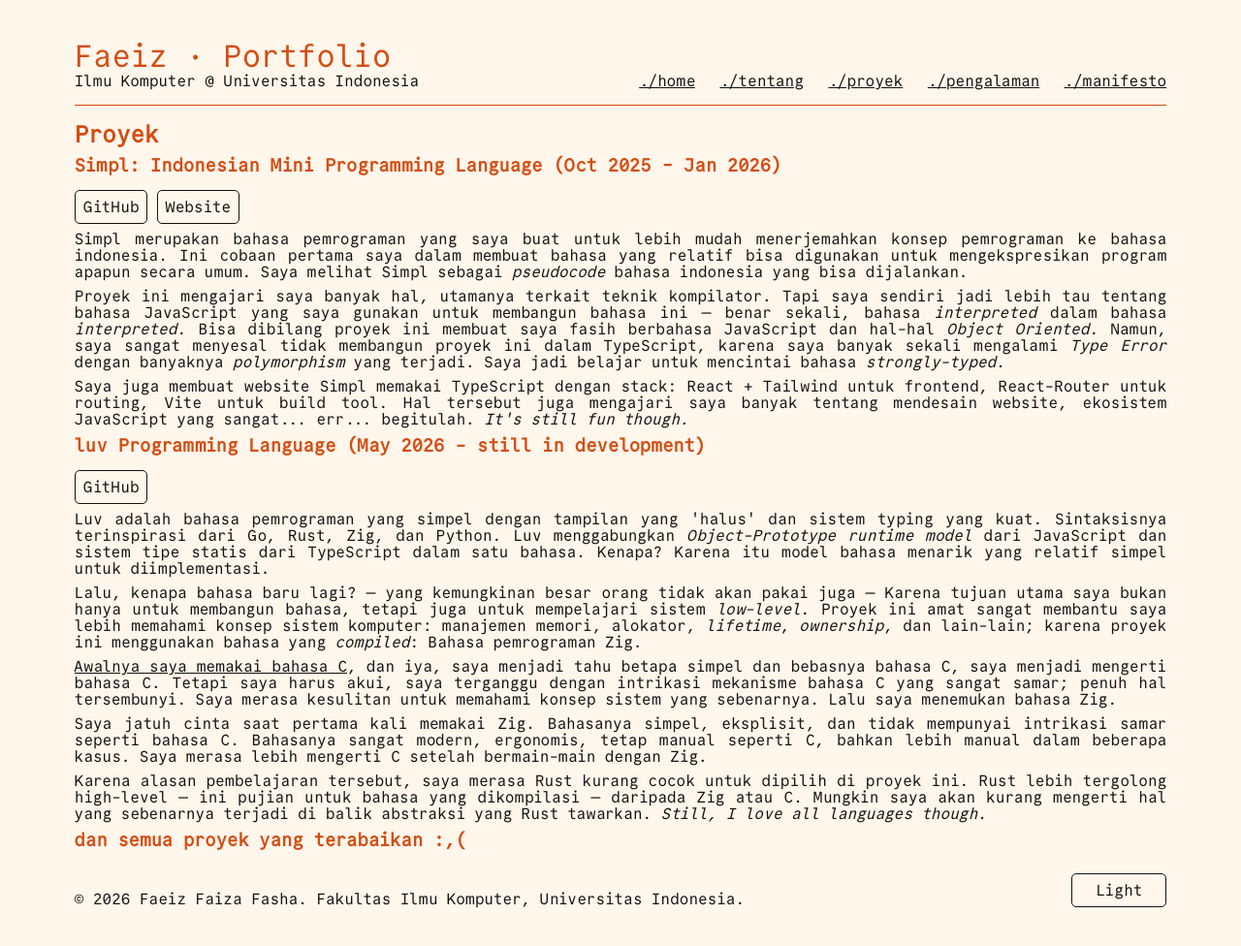
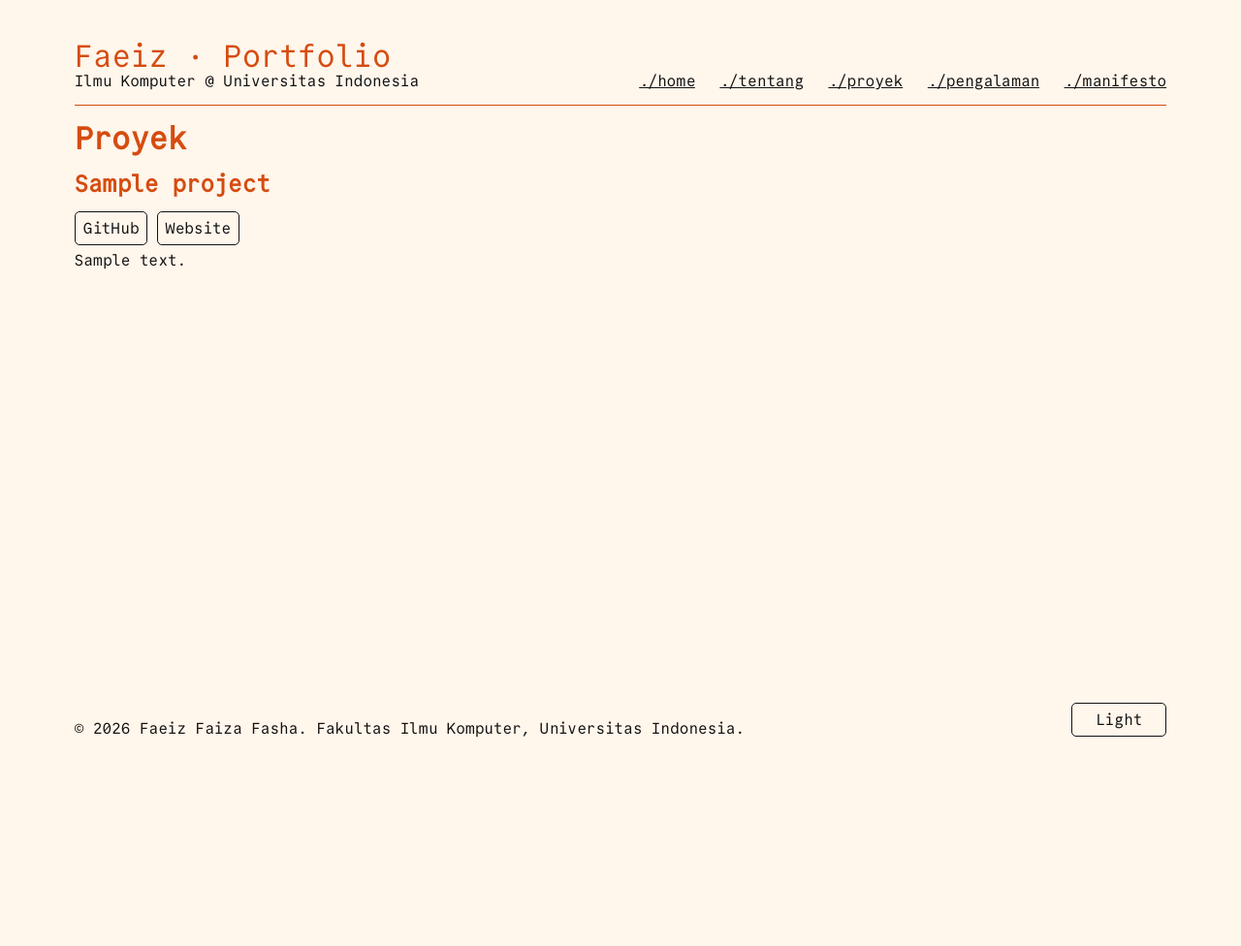
Before and after one commit to faeiz-ff/myportofolio, a Django app: page /proyek/ in a window 1280 px wide. Shown: the whole page at 97% size. After the commit the page ends 761 px from the top, so only its background shows below. Run offline with Django 5.2, Linux system fonts and the light colour scheme; tables that the repository leaves empty hold one stand-in row (values such as "Sample post").

Commit message:
feat: make project.html use views context from main

```diff
--- a/templates/project.html
+++ b/templates/project.html
@@ -1,78 +1,25 @@
 {% extends "base.html" %}
 
 {% block content %}
-    <section class="main-content">
-        <article>
-            <h2>Proyek</h2>
-                <section class="project-item">
-                    <h3>Simpl: Indonesian Mini Programming Language (Oct 2025 - Jan 2026)</h3>
+    <div class="main-content">
+        <h1>Proyek</h1>
+        {% for project in project_list %}
+            <section class="project-item">
+                <article>
+                    <h2>{{ project.title }}</h2>
                     <nav>
-                        <a class="link-button" href="https://github.com/faeiz-ff/simpl">GitHub</a>
-                        <a class="link-button" href="https://bahasa-simpl.pages.dev">Website</a>
+                        <a class="link-button" href="{{ project.git_link }}">GitHub</a>
+                        {% if project.has_other_link %}
+                        <a class="link-button" href="{{ project.other_link }}">Website</a>
+                        {% endif %}
                     </nav>
-                    <p>
-                        Simpl merupakan bahasa pemrograman yang saya buat untuk lebih mudah menerjemahkan
-                        konsep pemrograman ke bahasa indonesia. Ini cobaan pertama saya dalam membuat bahasa
-                        yang relatif bisa digunakan untuk mengekspresikan program apapun secara umum.
-                        Saya melihat Simpl sebagai <i>pseudocode</i> bahasa indonesia yang bisa dijalankan.
-                    </p>
-                    <p>
-                        Proyek ini mengajari saya banyak hal, utamanya terkait teknik kompilator. Tapi saya sendiri jadi
-                        lebih tau tentang bahasa JavaScript yang saya gunakan untuk membangun bahasa ini &mdash;
-                        benar sekali, bahasa <i>interpreted</i> dalam bahasa <i>interpreted</i>. Bisa dibilang proyek
-                        ini membuat saya fasih berbahasa JavaScript dan hal-hal <i>Object Oriented</i>. Namun,
-                        saya sangat menyesal tidak membangun proyek ini dalam TypeScript, karena saya banyak sekali
-                        mengalami <i>Type Error</i> dengan banyaknya <i>polymorphism</i> yang terjadi. Saya jadi
-                        belajar untuk mencintai bahasa <i>strongly-typed</i>.
-                    </p>
-                    <p>
-                        Saya juga membuat website Simpl memakai TypeScript dengan stack: React + Tailwind
-                        untuk frontend, React-Router untuk routing, Vite untuk build tool. Hal tersebut juga
-                        mengajari saya banyak tentang mendesain website, ekosistem JavaScript yang sangat...
-                        err... begitulah. <i>It's still fun though.</i>
-                    </p>
-                </section>
-                <section class="project-item">
-                    <h3>luv Programming Language (May 2026 - still in development)</h3>
-                    <nav>
-                        <a class="link-button" href="https://github.com/faeiz-ff/luv">GitHub</a>
-                    </nav>
-                    <p>
-                        Luv adalah bahasa pemrograman yang simpel dengan tampilan yang 'halus' dan sistem
-                        typing yang kuat. Sintaksisnya terinspirasi dari Go, Rust, Zig, dan Python. Luv
-                        menggabungkan <i>Object-Prototype runtime model</i> dari JavaScript dan sistem
-                        tipe statis dari TypeScript dalam satu bahasa. Kenapa? Karena itu model bahasa menarik
-                        yang relatif simpel untuk diimplementasi.
-                    </p>
-                    <p>
-                        Lalu, kenapa bahasa baru lagi? &mdash; yang kemungkinan besar orang tidak akan pakai juga
-                        &mdash; Karena tujuan utama saya bukan hanya untuk membangun bahasa, tetapi juga untuk
-                        mempelajari sistem <i>low-level</i>. Proyek ini amat sangat membantu saya lebih memahami
-                        konsep sistem komputer: manajemen memori, alokator, <i>lifetime</i>, <i>ownership</i>,
-                        dan lain-lain; karena proyek ini menggunakan bahasa yang <i>compiled</i>: Bahasa pemrograman
-                        Zig.
-                    </p>
-                    <p>
-                        <a href="https://github.com/faeiz-ff/luv-c">Awalnya saya memakai bahasa C</a>, dan iya,
-                        saya menjadi tahu betapa simpel dan bebasnya bahasa C, saya menjadi mengerti bahasa C.
-                        Tetapi saya harus akui, saya terganggu dengan intrikasi mekanisme bahasa C yang sangat
-                        samar; penuh hal tersembunyi. Saya merasa kesulitan untuk memahami konsep sistem yang
-                        sebenarnya. Lalu saya menemukan bahasa Zig.
-                    </p>
-                    <p>
-                        Saya jatuh cinta saat pertama kali memakai Zig. Bahasanya simpel, eksplisit, dan tidak mempunyai
-                        intrikasi samar seperti bahasa C. Bahasanya sangat modern, ergonomis, tetap manual seperti C,
-                        bahkan lebih manual dalam beberapa kasus. Saya merasa lebih mengerti C setelah bermain-main
-                        dengan Zig.
-                    </p>
-                    <p>
-                        Karena alasan pembelajaran tersebut, saya merasa Rust kurang cocok untuk dipilih di proyek
-                        ini. Rust lebih tergolong high-level &mdash; ini pujian untuk bahasa yang dikompilasi &mdash;
-                        daripada Zig atau C. Mungkin saya akan kurang mengerti hal yang sebenarnya terjadi di
-                        balik abstraksi yang Rust tawarkan. <i>Still, I love all languages though.</i>
-                    </p>
-                </section>
-            <h3>dan semua proyek yang terabaikan :,(</h3>
-        </article>
-    </section>
+                    <!-- TODO: DO CONSIDER THE SAFETY OF THIS: MAY CONTAINS UNSAFE HTML -->
+                    <!-- for now, the data is manually inputted, so it is safe -->
+                    {{ project.description | safe }}
+                </article>
+            </section>
+        {% empty %}
+        <p>Nantikan proyek terbaru saya yang sangat ambisius dan menarik bagi para investor.</p>
+        {% endfor %}
+    </div>
 {% endblock %}
```
